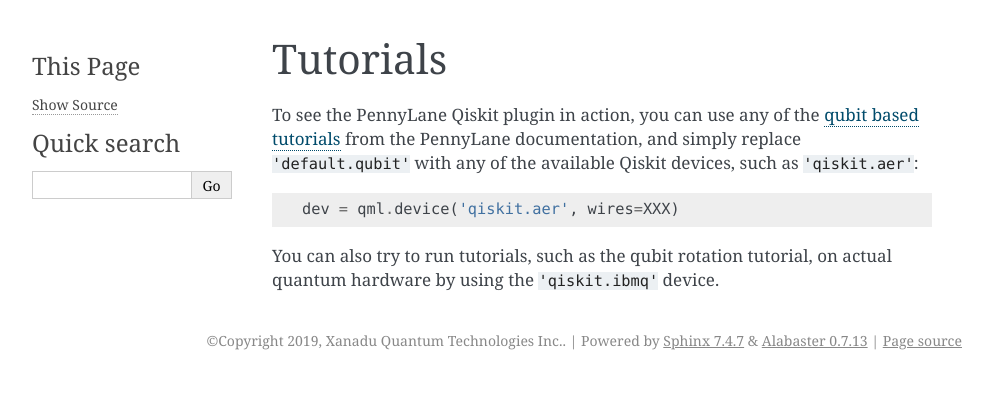
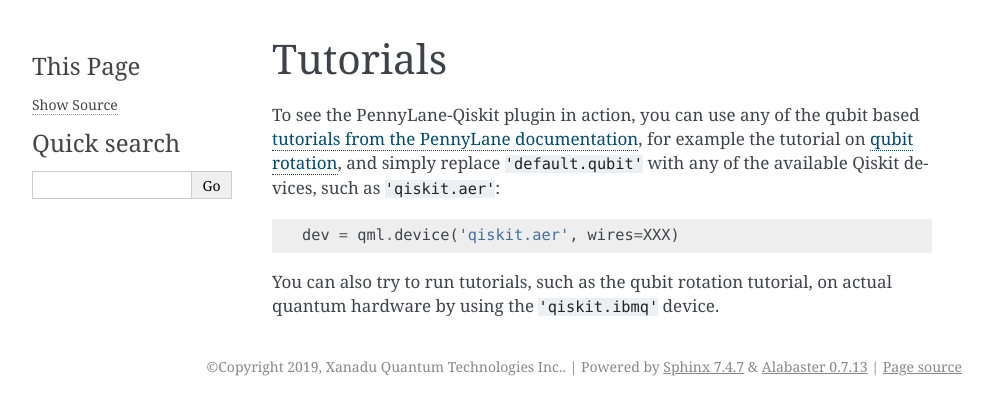
Before and after one commit to PennyLaneAI/pennylane-qiskit, a Sphinx documentation site: the page built from doc/tutorials.rst, in a window 1280 px wide. Shown: the top 415 px of the page, without its empty margins (148-1141 px from the left). Built offline with Sphinx 7.4.7, drawn with Linux system fonts in a browser that asks for light colours; the version number could not be read and is left out.

Commit message:
Fixing links

```diff
--- a/doc/tutorials.rst
+++ b/doc/tutorials.rst
@@ -1,8 +1,10 @@
 Tutorials
 =========
 
-To see the PennyLane Qiskit plugin in action, you can use any of the `qubit based tutorials <https://pennylane.readthedocs.io/en/latest/tutorials/notebooks.html>`_
-from the PennyLane documentation, and simply replace ``'default.qubit'`` with any of the available Qiskit devices, such as ``'qiskit.aer'``:
+To see the PennyLane-Qiskit plugin in action, you can use any of the qubit based `tutorials
+from the PennyLane documentation <https://pennylane.ai/qml/beginner.html>`_, for example
+the tutorial on `qubit rotation <https://pennylane.ai/qml/tutorial/tutorial_qubit_rotation.html>`_,
+and simply replace ``'default.qubit'`` with any of the available Qiskit devices, such as ``'qiskit.aer'``:
 
 .. code-block:: python
 
```
Also changed, not shown: README.rst (+5 -4 lines), 3 other files.
